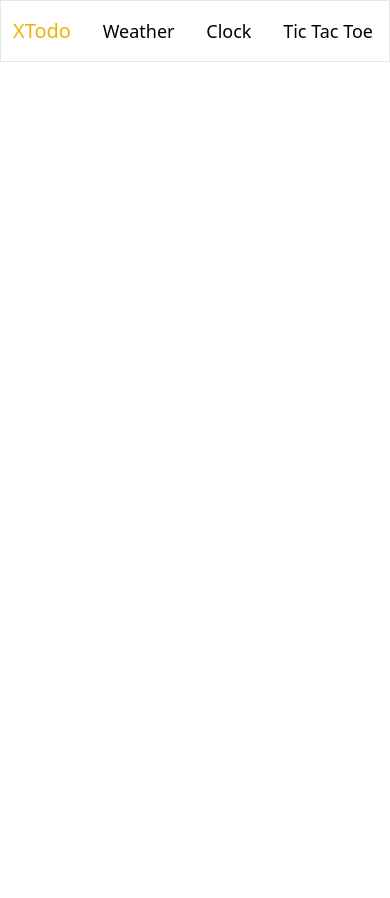
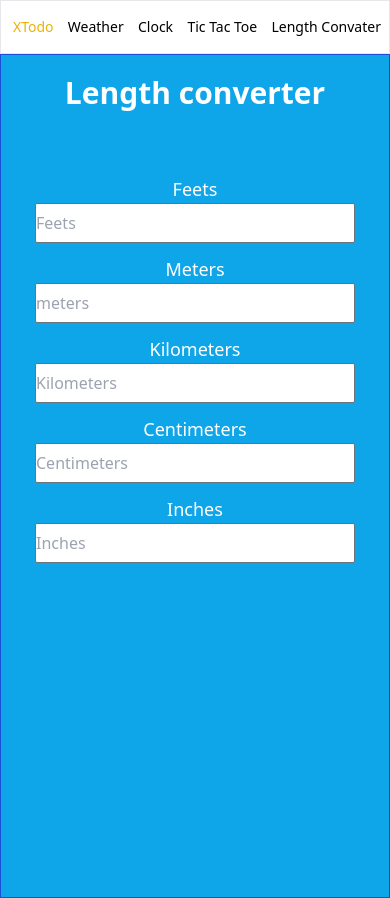
Before and after one commit to MrAmanJoshi/Four_in_one_todoapp_typescript, a React (Vite) app: page /unitConvater in a window 390 px wide. Before the commit the page ends 844 px from the top, so only its background shows below. Built offline with nearby package versions, Linux system fonts and the light colour scheme.

Commit message:
length convarter add

```diff
--- a/src/App.tsx
+++ b/src/App.tsx
@@ -2,18 +2,19 @@ import TodosPage from "./TodosPage"
 import Header from "./Header"
 import DigitalTime from "./DigitalTime"
 import Weather from "./Weather"
+import { Route, Routes } from "react-router"
 import TicTacToe from "./TicTacToe"
-import { Route, Routes } from "react-router"
-import { BrowserRouter} from 'react-router-dom';
+import Input from "./Input"
+import UnitConvaterPage from "./UnitConvaterPage"
 
   function App() {
 
+
   return (
-    <BrowserRouter>
         <>
-      <Header/>
+
+           <Header/>
       <Routes>
-
 
         <Route path="/" element={
       <TodosPage/>}></Route>
@@ -21,16 +22,17 @@ import { BrowserRouter} from 'react-router-dom';
         <Route path="/weather" element={
       <Weather/>}></Route>
 
-        <Route path="/tictactoe" element={
-      <TicTacToe />}></Route>
+        <Route path="/TicTacToeCopy" element={
+      <TicTacToe/>}></Route>
 
         <Route path="/clock" element={
       <DigitalTime/>}></Route>
+        <Route path="/unitConvater" element={
+      <UnitConvaterPage/>}></Route>
 
       </Routes>
 
     </>
-      </BrowserRouter>
   )
 }
 
--- a/src/Button.tsx
+++ b/src/Button.tsx
@@ -1,4 +1,4 @@
-import  { ButtonHTMLAttributes, FC } from "react";
+import  { ButtonHTMLAttributes, FC, memo } from "react";
 
 type ButtonProps={
   theme?: "primery" | "secondary" } & ButtonHTMLAttributes<HTMLButtonElement>
@@ -20,4 +20,4 @@ Button.defaultProps={
   theme: "primery"
 }
 
-export default Button;
+export default memo(Button);
--- a/src/Container.tsx
+++ b/src/Container.tsx
@@ -1,19 +1,20 @@
-import {  FC, ButtonHTMLAttributes } from "react";
+import {  FC, ButtonHTMLAttributes, memo } from "react";
 
 type ContainerProps = {
 gameValue: string;
-  onClick: (index: number)=> void;
+  index: number;
+  handleClick: (index: number)=> void;
 className?: string,
 
 } & ButtonHTMLAttributes<HTMLButtonElement>
 
 
-const Container:FC<ContainerProps> = ({className, gameValue, ...rest})=>{
+const Container:FC<ContainerProps> = ({className, gameValue, handleClick, index, ...rest})=>{
   return (
-    <button className={"px-6 text-center  py-4 h-20 w-24 text-2xl font-bold hover:bg-blue-50 text-green-600 " + className }  {...rest}>
+    <button onClick={()=>(handleClick(index))} className={"px-6 text-center  py-4 h-20 w-24 text-2xl font-bold hover:bg-blue-50 text-green-600 " + className }  {...rest}>
       {gameValue}
     </button>
   )
 }
 
-export default Container;
+export default memo(Container);
--- a/src/DigitalTime.tsx
+++ b/src/DigitalTime.tsx
@@ -1,35 +1,34 @@
-import React, { FC, useState } from "react";
+import { FC, useState } from "react";
 import Loading from "./Loading";
 
 type DigitalTimeProps = {};
 
 const DigitalTime: FC<DigitalTimeProps> = ()=>{
 
-  const [ sec, setSec ] = useState('');
-  const [ min, setMin ] = useState('');
-  const [ houre, setHoure ] = useState('');
   const [loading, setLoading] = useState(true);
+  const [time, setTime]= useState([''])
 
   const handleTimeInterval = ()=>{
-
-  const h = new Date().getHours().toLocaleString();
-
-  const m = new Date().getMinutes().toLocaleString();
-
-  const s = new Date().getSeconds().toLocaleString();
-
-  setHoure(h);
-    setMin(m);
-    setSec(s);
+  const H = new Date().getHours().toLocaleString();
+  const M = new Date().getMinutes().toLocaleString();
+  const S = new Date().getSeconds().toLocaleString();
+    const clock = [H,M,S];
+    setTime(clock);
     setLoading(false)
   }
 
  setInterval(handleTimeInterval, 1000)
+
   if(loading){
     return <Loading/>
   }
+
   return(
-    <div onChange={handleTimeInterval} className="text-4xl font-black   h-screen  flex justify-center items-center"><p className="border border-black px-4 py-2">{houre}: {min}: {sec}</p></div>
+    <div onChange={handleTimeInterval} className="text-4xl font-black h-screen  flex justify-center items-center">
+      <p className="border-2 border-black py-2 px-4 bg-gray-200 ">
+  {time[0]}: {time[1]}: {time[2]}
+      </p>
+    </div>
   )
 }
 export default DigitalTime;
--- a/src/Header.tsx
+++ b/src/Header.tsx
@@ -1,16 +1,18 @@
-import {FC} from "react"
+import {FC, memo} from "react"
 import { Link } from "react-router-dom";
 
 const Header: FC = () => {
 
   return (
-    <div className="pl-3 py-4 border border-gray-200 text-xl font-medium flex justify-between ">
-   <Link to="/"> <h1 className="text-yellow-500 hover:text-blue-800">XTodo</h1></Link>
-      <Link to="/weather" className="hover:text-blue-800 text-lg"><p>Weather</p></Link>
-      <Link to="/clock" className="hover:text-blue-800 text-lg"><p>Clock</p></Link>
-      <Link to="/tictactoe" className="hover:text-blue-800 text-lg mr-4"><p>Tic Tac Toe</p></Link>
+    <div className="py-4 pl-3 border border-gray-200 text-xl font-medium flex
+ justify-between ">
+   <Link to="/"> <h1 className="text-yellow-500 hover:text-blue-800 text-sm sm:text-xl">XTodo</h1></Link>
+      <Link to="/weather" className="hover:text-blue-800 text-sm sm:text-xl"><p>Weather</p></Link>
+      <Link to="/clock" className="hover:text-blue-800 text-sm sm:text-xl"><p>Clock</p></Link>
+      <Link to="/TicTacToeCopy" className="hover:text-blue-800 text-sm sm:text-xl text-sm sm:text-xl "><p>Tic Tac Toe</p></Link>
+      <Link to="/unitConvater" className="hover:text-blue-800 text-sm sm:text-xl mr-2"><p>Length Convater</p></Link>
     </div>
   )
 }
 
-export default Header;
+export default memo(Header);
--- /dev/null
+++ b/src/Input.tsx
@@ -0,0 +1,9 @@
+import  { FC, InputHTMLAttributes } from "react";
+
+type inputProps = InputHTMLAttributes<HTMLInputElement>
+
+const Input:FC<inputProps> = ({className, ...rest})=>{
+  return <input className={"border border-gray-500 hover:ring-blue-500 hover:bg-green-100 rounded-sm h-10 w-80 " + className} {...rest} type="number" />
+}
+
+export default Input;
--- /dev/null
+++ b/src/UnitConvaterPage.tsx
@@ -0,0 +1,118 @@
+import { ChangeEvent, FC,  useEffect, useState } from "react";
+import Input from "./Input";
+
+type UnitConvaterPageProps = {};
+type UnitStateType = string | number
+
+const UnitConvaterPage: FC<UnitConvaterPageProps> = ()=>{
+
+const [feet, setFeet] = useState<UnitStateType>("");
+  const [meter, setMeter]= useState<UnitStateType>("");
+  const [km, setKm] = useState<UnitStateType>("");
+  const [cm, setCm] = useState<UnitStateType>("");
+  const [inch, setInch] = useState<UnitStateType>("");
+  const [inputId, setinputId] = useState("0")
+
+const FeetChange = (e: ChangeEvent<HTMLInputElement> )=>{
+  setFeet(e.target.value)
+  setinputId(e.target.id)
+};
+  const meterChange = (e: ChangeEvent<HTMLInputElement> )=>{
+  setMeter(e.target.value);
+    setinputId(e.target.id);
+};
+  const kilometerChange = (e: ChangeEvent<HTMLInputElement> )=>{
+  setKm(e.target.value);
+    setinputId(e.target.id);
+};
+  const centimeterChange = (e: ChangeEvent<HTMLInputElement> )=>{
+  setCm(e.target.value);
+    setinputId(e.target.id);
+};
+
+  const inchesChange = (e: ChangeEvent<HTMLInputElement> )=>{
+  setInch(e.target.value);
+    setinputId(e.target.id);
+};
+
+  useEffect(()=>{
+    if(inputId === "1" ){
+    const ft = +feet;
+    const m = ft/3.2808;
+    const kilo = ft/3280.8;
+    const cm = ft/0.032808;
+    const i = ft*12;
+    setMeter(m);
+    setKm(kilo);
+    setCm(cm);
+    setInch(i);
+    }
+    else if(inputId === "2"){
+    const m = +meter;
+    const ft = m*3.2808;
+    const kilo = m/1000;
+    const cm = m/0.01;
+    const i = m*39.370
+    setFeet(ft)
+    setKm(kilo);
+    setCm(cm);
+    setInch(i);
+    }
+    else if (inputId === "3"){
+    const k = +km;
+    const ft= k * 3280.8
+    const m = k*1000;
+    const cm = k*100000;
+    const i = k*39370;
+    setInch(i)
+    setFeet(ft)
+    setMeter(m);
+    setCm(cm);
+    }
+    else if( inputId === "4"){
+
+    const c = +cm;
+    const ft= c*0.032808;
+    const m = c/100;
+    const km = c/100000;
+    const i = c*0.39370;
+    setFeet(ft);
+    setMeter(m);
+    setKm(km);
+    setInch(i);
+    }
+    else if(inputId === "5"){
+      const i = +inch;
+      const ft = i*0.083333;
+      const m = i/39.370;
+      const km = i/39370;
+      const cm = i/0.39370;
+
+    setFeet(ft);
+    setMeter(m);
+    setKm(km);
+    setCm(cm)
+
+    }
+  },[feet, meter, km, cm, inch]);
+
+  return (
+    <div className="flex flex-col items-center border border-blue-700 bg-sky-500 h-screen ">
+      <h1 className="text-3xl text-white font-bold mt-5 ">Length converter</h1>
+      <p className="text-lg font-medium mt-16 text-white">Feets</p>
+    <Input id="1" value={feet} onChange={FeetChange} placeholder="Feets"/>
+      <p  className="text-lg font-medium text-white mt-3">Meters</p>
+    <Input id="2" value={meter} onChange={meterChange} placeholder="meters"/>
+      <p className="text-lg font-medium text-white mt-3">Kilometers</p>
+    <Input id="3" value={km} onChange={kilometerChange} placeholder="Kilometers"/>
+      <p className="text-lg font-medium text-white mt-3">Centimeters</p>
+    <Input id="4" value={cm} onChange={centimeterChange} placeholder="Centimeters"/>
+
+      <p className="text-lg font-medium text-white mt-3">Inches</p>
+    <Input id="5" value={inch} onChange={inchesChange} placeholder="Inches"/>
+
+    </div>
+  )
+}
+
+export default UnitConvaterPage;
--- a/src/Weather.tsx
+++ b/src/Weather.tsx
@@ -1,8 +1,7 @@
 import axios from "axios";
-import React, { ChangeEvent, FC, useEffect, useState } from "react";
-import {TiWeatherPartlySunny} from "react-icons/ti"
+import { ChangeEvent, FC, useEffect, useState } from "react";
+import {TiWeatherPartlySunny} from "react-icons/ti";
 import Loading from "./Loading";
-
 
 type WeatherProps = {};
 type searchCityType = string
@@ -37,20 +36,17 @@ useEffect(()=>{
   axios.get(url).then((response)=>{
     setresult(response.data)
 
-    console.log("result",result)
     setLoading(false)
   }).catch(()=>{
     console.log("error aa gya")
-
     setLoading(false)
   })
-
 },[searchCity])
-
 
   return(<div className="">
 
   <div className="bg-blue-700 h-screen w-full object-cover h-screen">
+
       <div className="flex flex-col items-center">
         <p className="text-5xl mt-2 font-bold text-white sm:text-4xl text-center"> Weather </p>
         <input className="h-10 w-64 border-2 border-blue-600 mt-10"
@@ -62,8 +58,7 @@ value={searchCity} type='result' onChange={(e: ChangeEvent<HTMLInputElement>)=>{
 
         { loading == true && <div><Loading/></div> }
 
-
-     { result != undefined && <div className="">
+     { result != undefined && <div>
        <p className="text-6xl mt-20 flex justify-center text-center font-medium text-white">
         <TiWeatherPartlySunny/>
       </p>
@@ -81,7 +76,6 @@ value={searchCity} type='result' onChange={(e: ChangeEvent<HTMLInputElement>)=>{
       <p className="text-xl text-white font-bold">Wind speed:  {result?.wind.speed}<span className="text-orange-400 "> m/sec</span> | humidity: {result?.main.humidity}<span className="text-orange-400 ">%</span> </p>
         </div>
 
-
         <p className="text-7xl mt-12 font-bold text-white text-center ">{result?.main.temp}<span className="text-orange-400 ">°Cel</span></p>
          </div>}
 
--- a/src/index.tsx
+++ b/src/index.tsx
@@ -2,10 +2,14 @@ import React from 'react'
 import ReactDOM from 'react-dom/client'
 import './index.css'
 import App from './App'
+import { BrowserRouter} from 'react-router-dom';
 
 ReactDOM.createRoot(document.getElementById('root') as HTMLElement).render(
   <React.StrictMode>
 
+    <BrowserRouter>
     <App />
+
+    </BrowserRouter>
   </React.StrictMode>
 )
```
Also changed, not shown: src/TicTacToe.tsx (+54 -36 lines), src/TodosPage.tsx (+18 -11 lines), vite.config.js.timestamp-1672812742057.mjs (added, +13 -0 lines).
